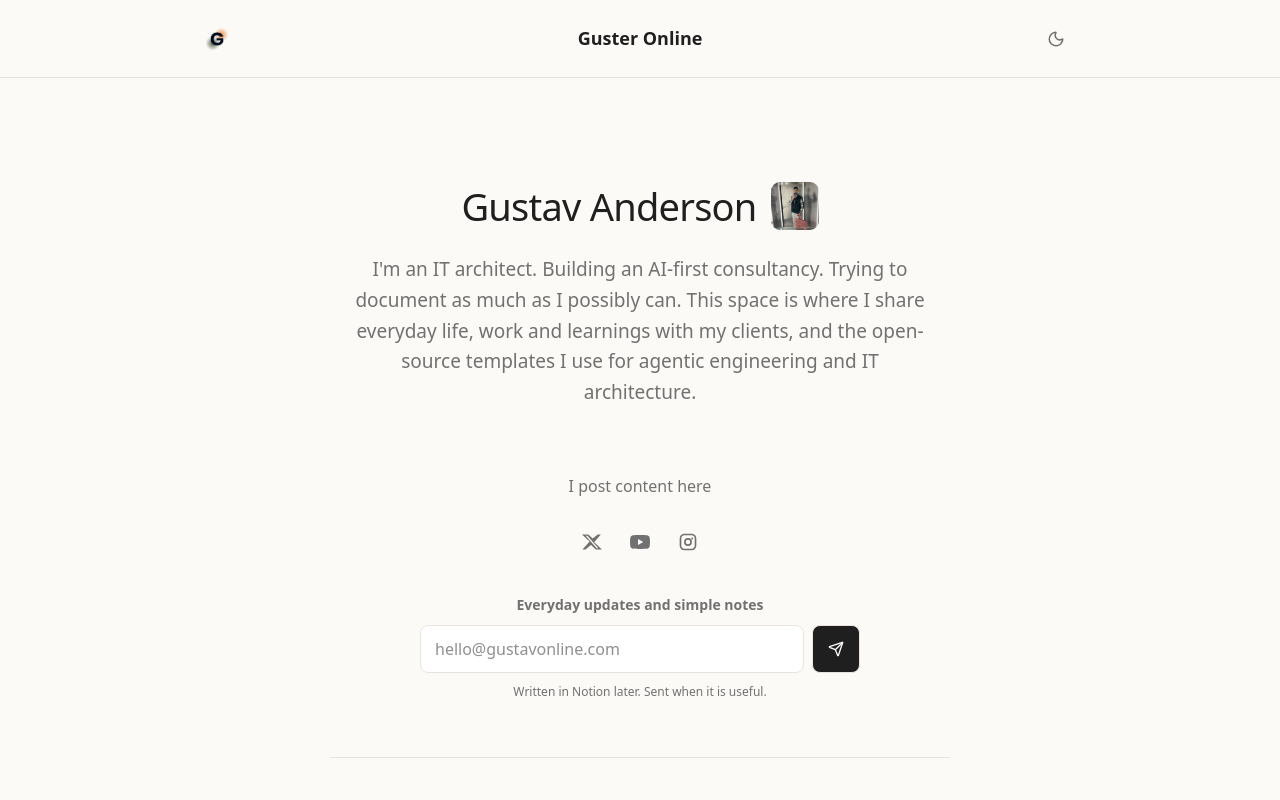
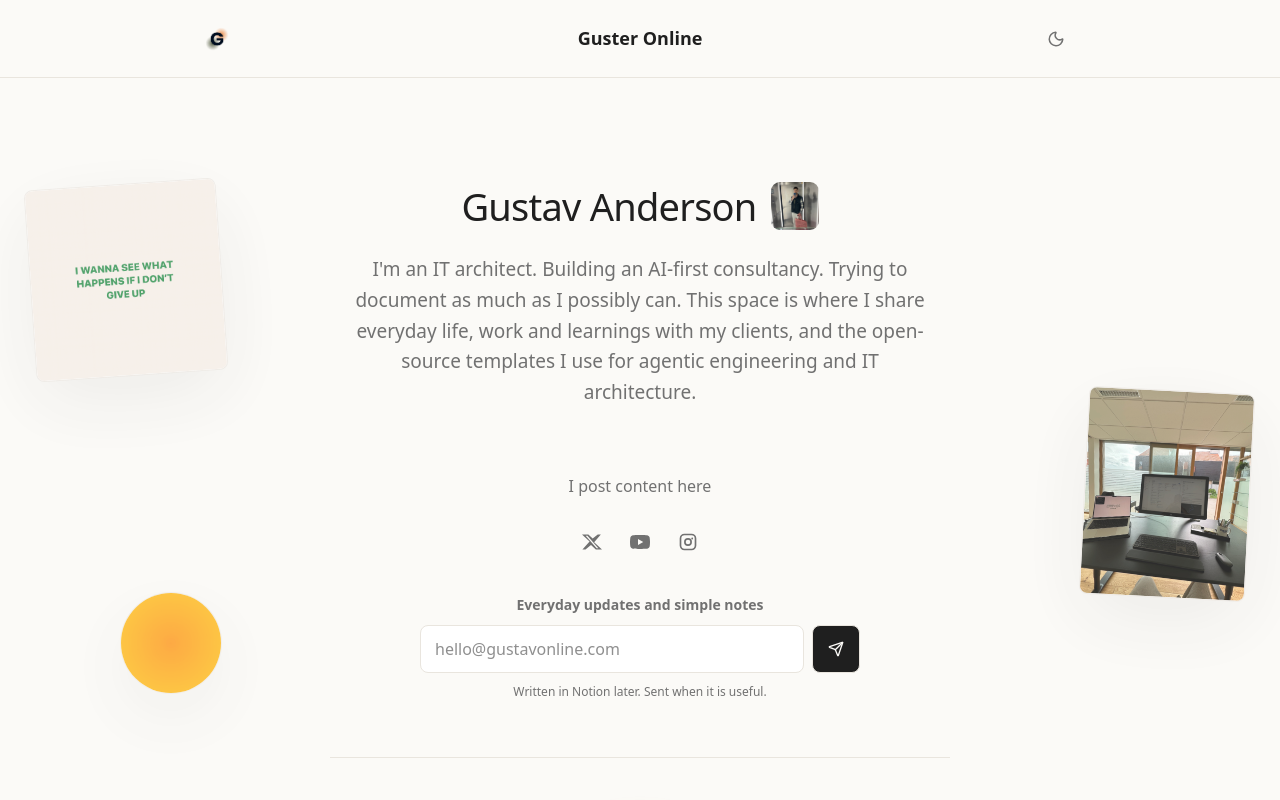
Before and after one commit to gustavonline/gustavonline-website, a React (Vite) app: page / in a window 1280 px wide. Shown: the top 800 px of the page. Built offline with nearby package versions, Linux system fonts and the light colour scheme; no server answers.

Commit message:
Add floating visual cards

```diff
--- a/src/routes/App.tsx
+++ b/src/routes/App.tsx
@@ -32,6 +32,7 @@ export function App() {
   return (
     <div className="page-shell">
       <Header theme={theme} onToggleTheme={() => setTheme(theme === "light" ? "dark" : "light")} />
+      <FloatingCards />
       <main className="main-panel">
         <section className="profile-section" aria-label="Profile">
           <div className="name-row">
@@ -73,6 +74,18 @@ export function App() {
         </section>
       </main>
       <Footer />
+    </div>
+  );
+}
+
+function FloatingCards() {
+  return (
+    <div className="floating-card-layer" aria-hidden="true">
+      {site.floatingCards.map((card) => (
+        <figure className={`floating-card floating-card-${card.variant}`} key={card.src}>
+          <img src={card.src} alt={card.alt} />
+        </figure>
+      ))}
     </div>
   );
 }
--- a/src/site-data.ts
+++ b/src/site-data.ts
@@ -33,6 +33,23 @@ export const site = {
   footer: {
     copyright: "© 2026 gustavonline",
   },
+  floatingCards: [
+    {
+      src: "assets/quote-card.png",
+      alt: "I wanna see what happens if I don't give up",
+      variant: "quote",
+    },
+    {
+      src: "assets/workstation-setup.jpg",
+      alt: "Desk setup with MacBook and iPad",
+      variant: "desk",
+    },
+    {
+      src: "assets/orange-gradient.jpg",
+      alt: "Golden orange gradient",
+      variant: "gradient",
+    },
+  ],
 };
 
 export const actionLinks = [
--- a/src/styles.css
+++ b/src/styles.css
@@ -56,6 +56,64 @@ input {
   grid-template-rows: auto 1fr auto;
   background: var(--bg);
   color: var(--text);
+  position: relative;
+  overflow: hidden;
+}
+
+.floating-card-layer {
+  position: absolute;
+  inset: 78px 0 auto;
+  height: 620px;
+  pointer-events: none;
+  z-index: 0;
+}
+
+.floating-card {
+  position: absolute;
+  overflow: hidden;
+  margin: 0;
+  border: 1px solid color-mix(in srgb, var(--faint) 82%, transparent);
+  border-radius: 8px;
+  background: var(--panel);
+  box-shadow: 0 24px 80px rgba(0, 0, 0, 0.07);
+  opacity: 0.82;
+}
+
+:root[data-theme="dark"] .floating-card {
+  opacity: 0.45;
+  box-shadow: 0 24px 80px rgba(0, 0, 0, 0.28);
+}
+
+.floating-card img {
+  width: 100%;
+  height: 100%;
+  display: block;
+  object-fit: cover;
+}
+
+.floating-card-quote {
+  top: 106px;
+  left: max(28px, calc(50vw - 610px));
+  width: clamp(142px, 15vw, 220px);
+  aspect-ratio: 1;
+  transform: rotate(-4deg);
+}
+
+.floating-card-desk {
+  top: 312px;
+  right: max(30px, calc(50vw - 640px));
+  width: clamp(132px, 13vw, 188px);
+  aspect-ratio: 4 / 5;
+  transform: rotate(3deg);
+}
+
+.floating-card-gradient {
+  top: 514px;
+  left: max(48px, calc(50vw - 520px));
+  width: clamp(88px, 8vw, 124px);
+  aspect-ratio: 1;
+  border-radius: 999px;
+  opacity: 0.72;
 }
 
 .site-header,
@@ -122,6 +180,8 @@ input {
   width: min(100% - 32px, 620px);
   margin: 0 auto;
   padding: clamp(72px, 13vh, 138px) 0 84px;
+  position: relative;
+  z-index: 1;
 }
 
 .profile-section {
@@ -369,6 +429,10 @@ input {
 }
 
 @media (max-width: 720px) {
+  .floating-card-layer {
+    display: none;
+  }
+
   .site-header,
   .site-footer {
     padding-left: 22px;
```
Also changed, not shown: public/assets/quote-card.png (added).
